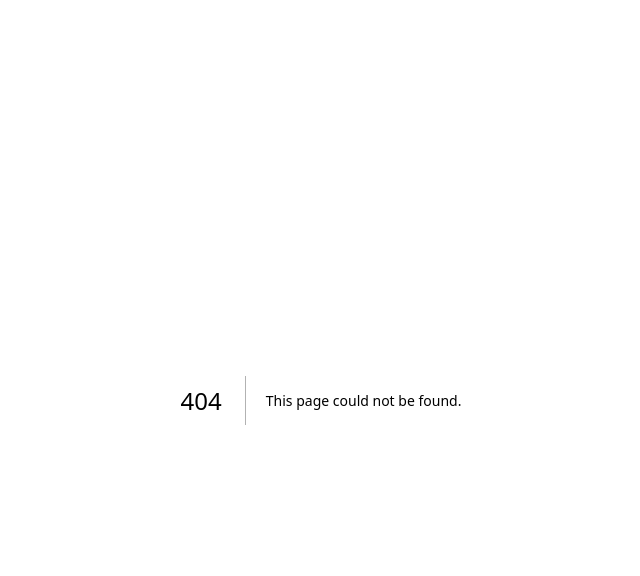
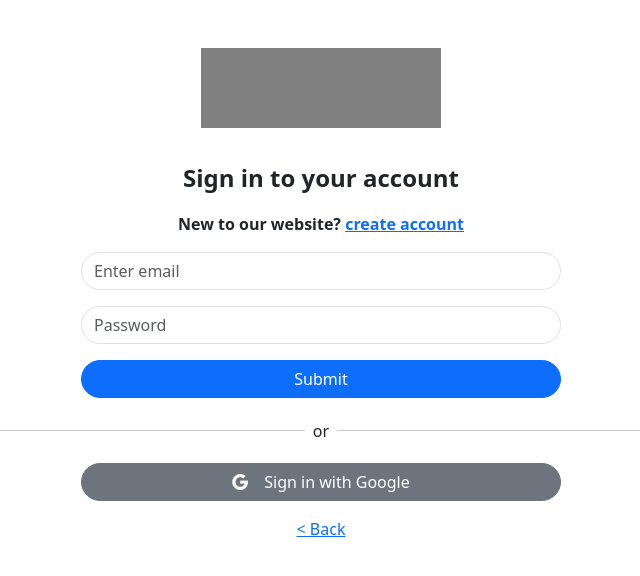
Before and after one commit to TemaQuanter/webdev2, a Next.js app: page /sign_in in a window 1280 px wide. Before the commit this address had no page. Shown: the top 576 px of the page, without its empty margins (319-959 px from the left). Built offline with nearby package versions, Linux system fonts and the light colour scheme.

Commit message:
sign in page structure completed / website logo sizing fixed

```diff
--- a/package.json
+++ b/package.json
@@ -20,7 +20,7 @@
     "react-dom": "^18"
   },
   "devDependencies": {
-    "eslint": "^8",
+    "eslint": "9.12.0",
     "eslint-config-next": "14.2.14",
     "postcss": "^8",
     "tailwindcss": "^3.4.1"
--- /dev/null
+++ b/src/app/sign_in/page.jsx
@@ -0,0 +1,69 @@
+'use client'
+
+import Form from 'react-bootstrap/Form'
+import Button from 'react-bootstrap/Button'
+import Link from 'next/link'
+
+export default function SignIn() {
+  return (
+    <div className="min-h-screen bg-gray-100 d-flex flex-column justify-content-center align-items-center">
+      <div
+        style={{
+          width: '15rem',
+          height: '5rem',
+          backgroundColor: 'grey',
+          marginTop: '3rem'
+        }}
+      ></div>
+
+      <p style={{ marginTop: '2rem' }} className="fs-4 fw-bold">
+        Sign in to your account
+      </p>
+      <p className="fs-6 fw-bold">
+        New to our website? <Link href="#">create account</Link>
+      </p>
+
+      {/* Login form */}
+      <Form
+        className="d-flex flex-column align-items-center"
+        style={{ width: '80vw', maxWidth: '30rem' }}
+      >
+        <Form.Group className="mb-3 w-100" controlId="formBasicEmail">
+          <Form.Control type="email" placeholder="Enter email" />
+        </Form.Group>
+
+        <Form.Group className="mb-3 w-100" controlId="formBasicPassword">
+          <Form.Control type="password" placeholder="Password" />
+        </Form.Group>
+
+        <Button
+          style={{ borderRadius: '20px' }}
+          className="w-100"
+          variant="primary"
+          type="submit"
+        >
+          Submit
+        </Button>
+      </Form>
+
+      {/* Divider with "or" */}
+      <div className="d-flex align-items-center my-3 w-100">
+        <hr className="flex-grow-1" />
+        <span className="mx-2">or</span>
+        <hr className="flex-grow-1" />
+      </div>
+
+      {/* Other authentication methods */}
+      <Button
+        variant="secondary"
+        style={{ width: '80vw', maxWidth: '30rem', borderRadius: '20px' }}
+      >
+        <i class="bi bi-google" style={{ marginRight: '1rem' }}></i>
+        Sign in with Google
+      </Button>
+      <Link href="/" style={{ marginTop: '1rem' }}>
+        &lt; Back
+      </Link>
+    </div>
+  )
+}
```
Also changed, not shown: src/components/header/Header.jsx (+6 -2 lines).
